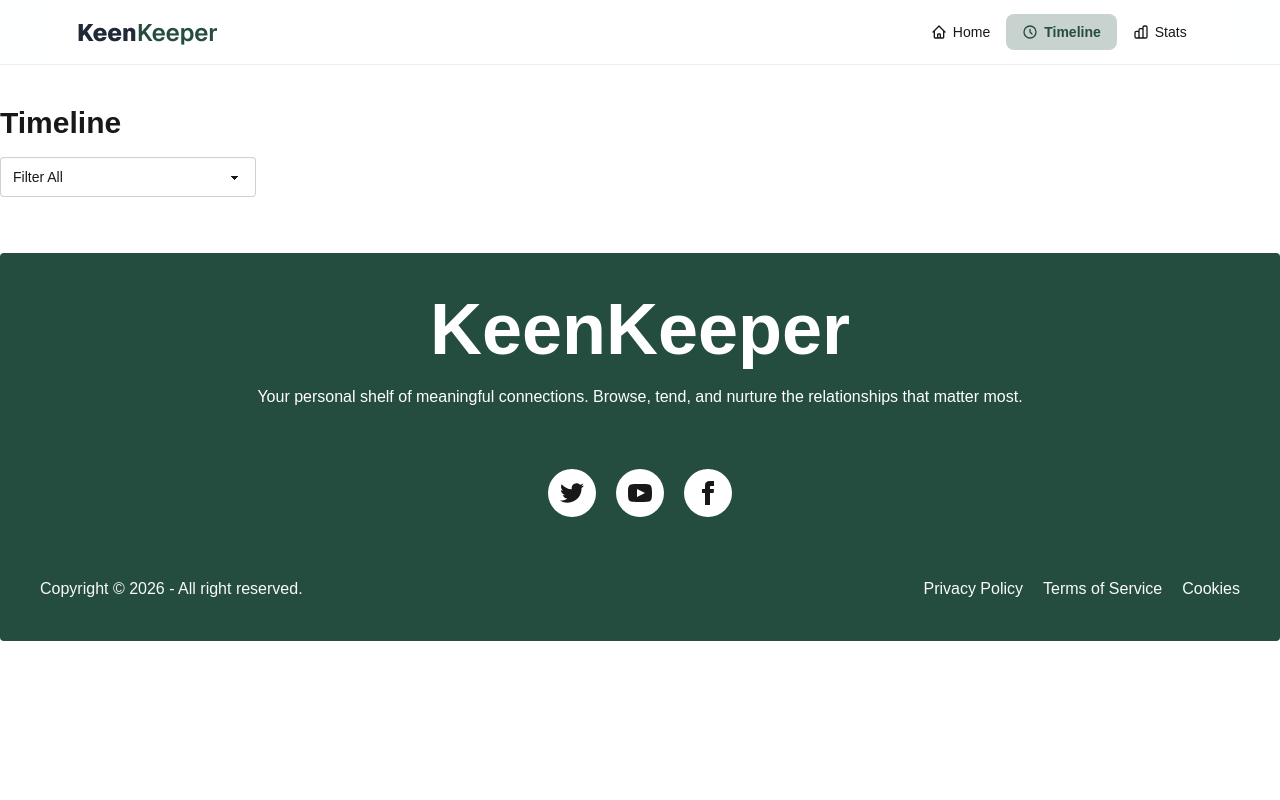
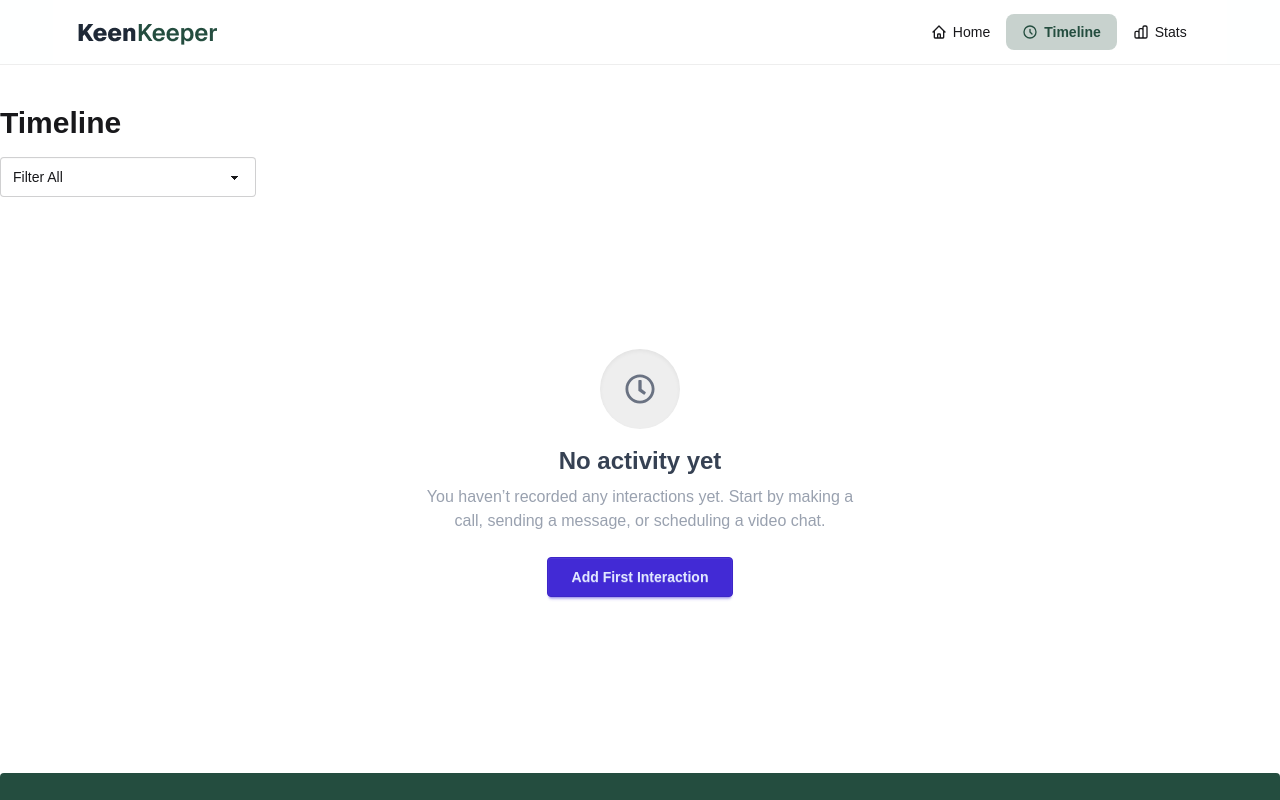
Before and after one commit to TurjoyBari/kinkeeper, a React (Vite) app: page /timeline in a window 1280 px wide. Shown: the top 800 px of the page. Built offline with nearby package versions, Linux system fonts and the light colour scheme.

Commit message:
add not found page

```diff
--- a/package.json
+++ b/package.json
@@ -16,6 +16,7 @@
     "react-icons": "^5.6.0",
     "react-router": "^7.14.1",
     "react-spinners": "^0.17.0",
+    "recharts": "^3.8.1",
     "tailwindcss": "^4.2.2"
   },
   "devDependencies": {
--- /dev/null
+++ b/src/pages/errorpage/EmptyState.jsx
@@ -0,0 +1,38 @@
+import { FaRegClock } from "react-icons/fa";
+import { Link } from "react-router";
+
+const EmptyState = ({ filter }) => {
+  const getMessage = () => {
+    if (filter === "call") return "No call logs found";
+    if (filter === "text") return "No text messages found";
+    if (filter === "video") return "No video interactions found";
+    return "No activity yet";
+  };
+
+  return (
+    <div className="flex flex-col items-center justify-center h-[65vh] text-center px-4">
+
+
+      <div className="w-20 h-20 rounded-full bg-base-300 flex items-center justify-center mb-4 shadow-inner">
+        <FaRegClock className="text-3xl text-gray-500" />
+      </div>
+
+      <h2 className="text-2xl font-semibold text-gray-700">
+        {getMessage()}
+      </h2>
+
+
+      <p className="text-gray-400 mt-2 max-w-md">
+        You haven’t recorded any interactions yet. Start by making a call,
+        sending a message, or scheduling a video chat.
+      </p>
+
+
+      <Link to={"/"} className="btn btn-primary mt-6 px-6">
+        Add First Interaction
+      </Link>
+    </div>
+  );
+};
+
+export default EmptyState;
--- a/src/pages/timelinepage/TimeLinePage.jsx
+++ b/src/pages/timelinepage/TimeLinePage.jsx
@@ -2,6 +2,7 @@ import React, { useContext , useState } from "react";
 import TimelineDataProvider from "../../context/TimelineDataProvider";
 import { TimelineDataContext } from "../../context/TimelineDataContext";
 import { FaHandshake, FaPhoneAlt, FaSms, FaVideo } from "react-icons/fa";
+import EmptyState from "../errorpage/EmptyState";
 
 const TimeLinePage = () => {
   const { timelineData, setTimelineData } = useContext(TimelineDataContext);
@@ -28,10 +29,10 @@ const TimeLinePage = () => {
 
   return (
     <div className="max-w-7xl mx-auto pt-10 pb-10">
-      {/* Title */}
+
       <h1 className="text-3xl font-bold mb-4">Timeline</h1>
 
-      {/* Filter */}
+
       <div className="mb-4">
         <select
           className="select select-bordered w-64"
@@ -46,7 +47,9 @@ const TimeLinePage = () => {
 
 
 
-      {filteredData.map((item) => (
+      {filteredData.length === 0 ? (
+        <EmptyState filter={filter} />
+      ) :filteredData.map((item) => (
         <div key={item.id}  className="pb-6">
           <div className="card bg-base-100 shadow p-4 flex gap-3">
             <div className="text-2xl">{getIcon(item.type)}</div>
```
Also changed, not shown: 1 other file (tests, documents, lock files or other folders).
